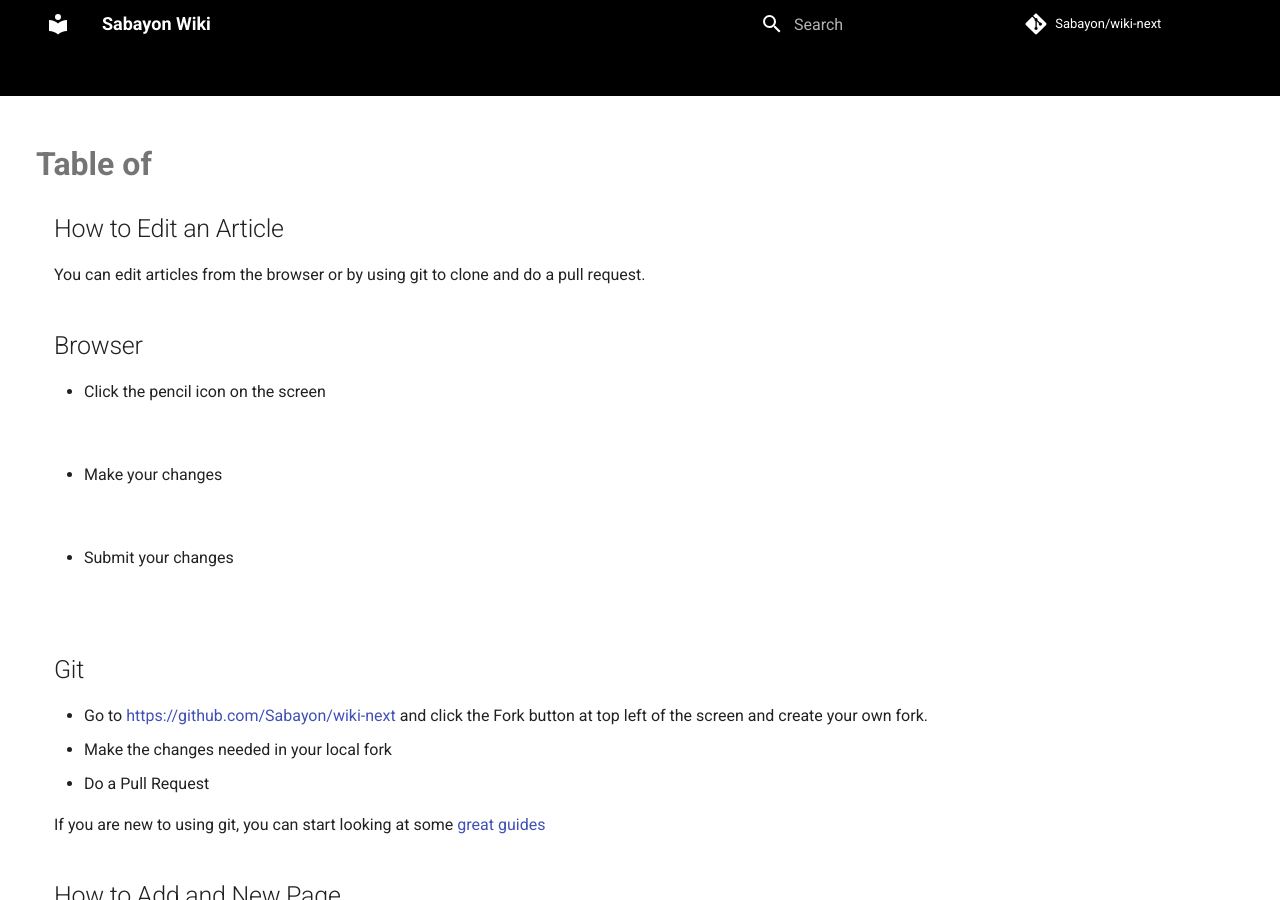
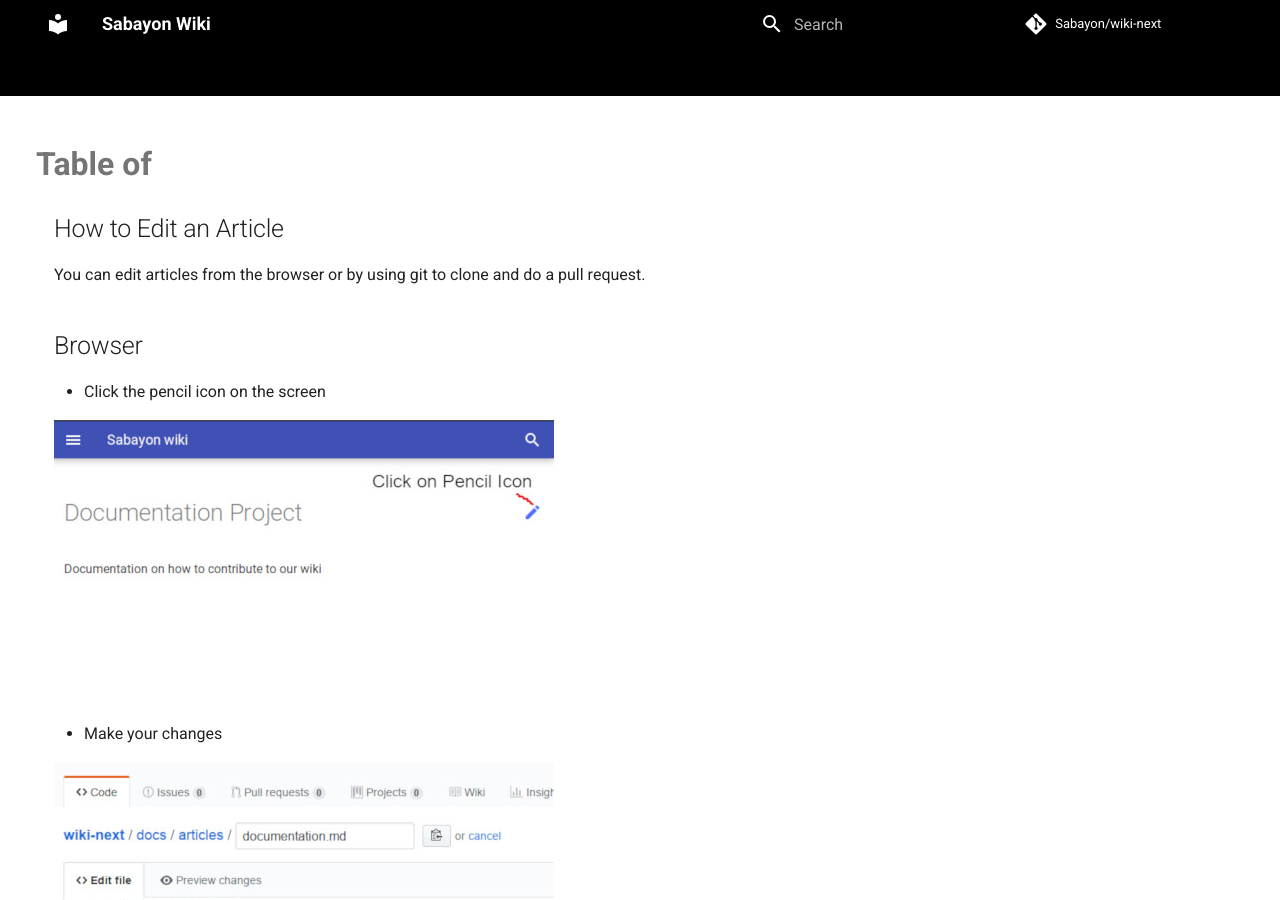
Before and after one commit to Sabayon/wiki-next, an MkDocs documentation site: the page built from docs/articles/documentation.md, in a window 1280 px wide and 900 px high. Built offline with MkDocs 1.6.1 and Material for MkDocs 9.7.7, drawn with Linux system fonts in a browser that asks for light colours; comment, search, counter and statistics services are not loaded.

Commit message:
Update documentation.md

```diff
--- a/docs/articles/documentation.md
+++ b/docs/articles/documentation.md
@@ -6,15 +6,15 @@
 
 * Click the pencil icon on the screen
 
-![](./img/doc1-1.jpg)
+![](../img/doc1-1.jpg)
 
 * Make your changes
 
-![](./img/doc2-1.jpg)
+![](../img/doc2-1.jpg)
 
 * Submit your changes
 
-![](./img/doc3-1.jpg)
+![](../img/doc3-1.jpg)
 
 
 ## Git
```
